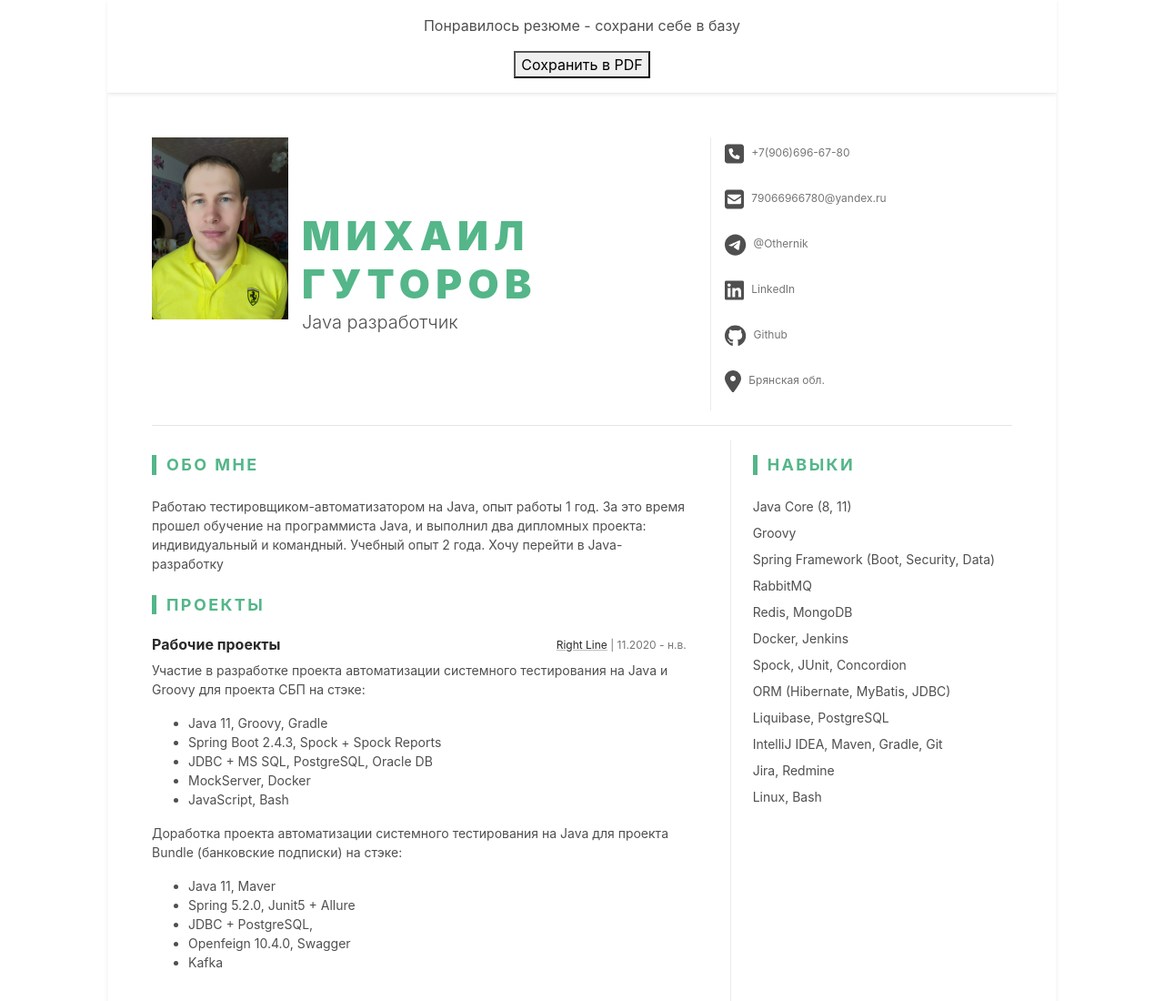
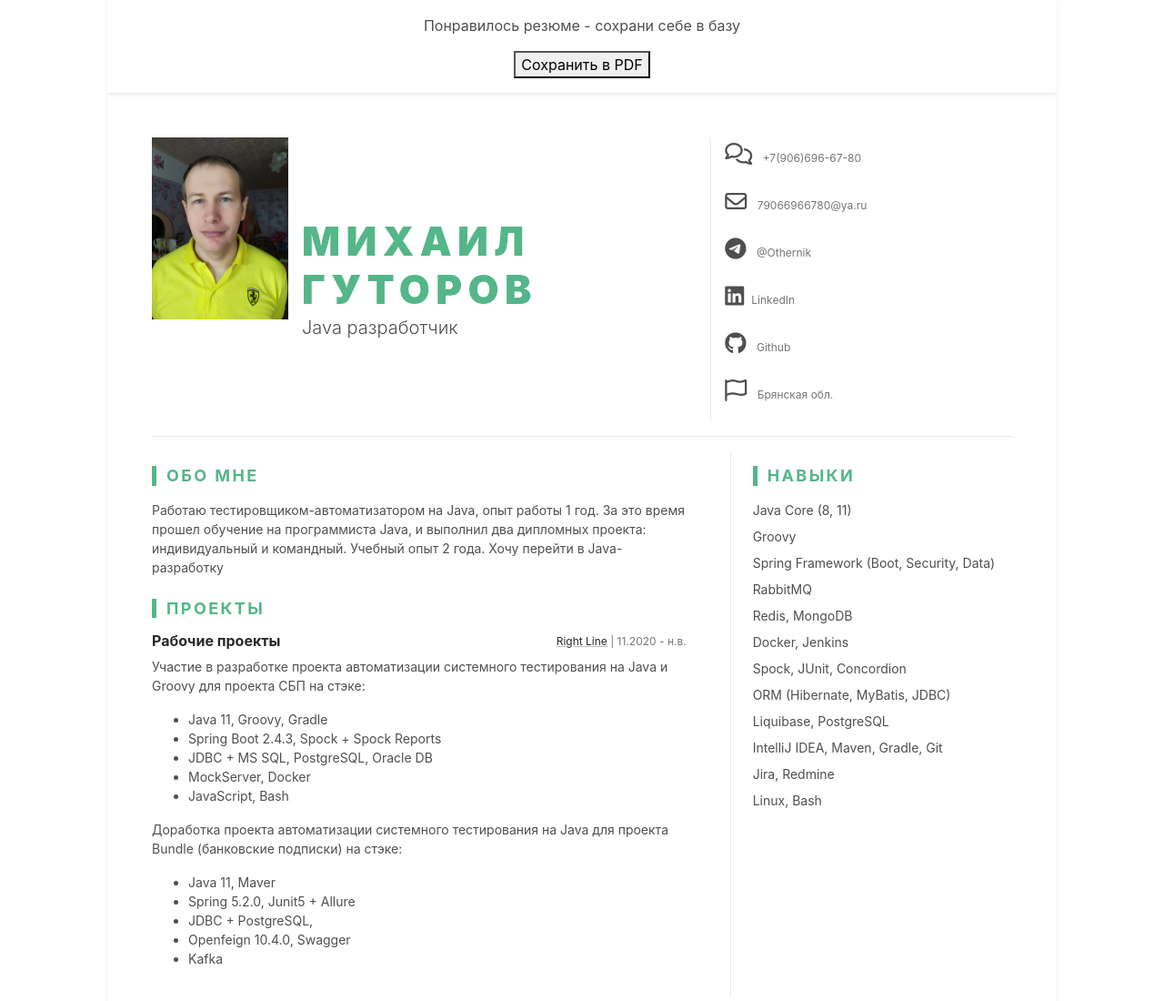
Before and after one commit to Folko85/about-me, a plain HTML site: page index.html in a window 1280 px wide. Shown: the top 1100 px of the page at 91% size. Drawn offline with Linux system fonts and the light colour scheme.

Commit message:
Фикс печати иконок

```diff
--- a/index.html
+++ b/index.html
@@ -51,34 +51,34 @@
                             <div class="resume-contact col-12 col-md-6 col-lg-4 col-xl-4" align="left">
                                 <ul class="list-unstyled mb-0">
 
-                                    <li class="mb-4"><i class="fas fa-phone-square fa-2x mr-2"
-                                                        data-fa-transform="down-4"></i><span
-                                            class="d-lg-inline-block text-muted">+7(906)696-67-80</span></li>
+                                    <li class="mb-4">
+                                        <span class="icon-common fa-2x mr-2" data-fa-transform="down-4">&#xf086;</span>
+                                        <span class="d-lg-inline-block text-muted">+7(906)696-67-80</span></li>
 
-                                    <li class="mb-4"><a class="resume-link" href="mailto:79066966780@yandex.ru"><i
-                                            class="fas fa-envelope-square fa-2x mr-2"
-                                            data-fa-transform="down-4"></i><span
-                                            class="d-lg-inline-block text-muted">79066966780@yandex.ru</span></a></li>
+                                    <li class="mb-4"><a class="resume-link" href="mailto:79066966780@ya.ru">
+                                        <span class="icon-common fa-2x mr-2" data-fa-transform="down-4">&#xf0e0;</span>
+                                        <span class="d-lg-inline-block text-muted">79066966780@ya.ru</span>
+                                    </a></li>
 
-                                    <li class="mb-4"><a class="resume-link" href="https://t.me/Othernik"><i
-                                            class="fa-brands fa-telegram fa-2x mr-2"
-                                            data-fa-transform="down-4"></i><span
-                                            class="d-lg-inline-block text-muted">@Othernik</span></a></li>
+                                    <li class="mb-4"><a class="resume-link" href="https://t.me/Othernik">
+                                        <span class="icon fa-2x mr-2" data-fa-transform="down-4">&#xf2c6;</span>
+                                        <span class="d-lg-inline-block text-muted">@Othernik</span></a></li>
 
                                     <li class="mb-4"><a class="resume-link"
-                                                        href="https://www.linkedin.com/in/gutorovmn/"><i
-                                            class="fab fa-linkedin fa-2x mr-2" data-fa-transform="down-4"></i><span
+                                                        href="https://www.linkedin.com/in/gutorovmn/"><span
+                                            class="icon fa-2x mr-2" data-fa-transform="down-4">&#xf08c;</span><span
                                             class="d-lg-inline-block text-muted">LinkedIn</span></a></li>
 
-                                    <li class="mb-4"><a class="resume-link" href="https://github.com/Folko85"><i
-                                            class="fa-brands fa-github fa-2x mr-2" data-fa-transform="down-4"></i><span
-                                            class="d-lg-inline-block text-muted">Github</span></a></li>
+                                    <li class="mb-4"><a class="resume-link" href="https://github.com/Folko85">
+                                        <span class="icon fa-2x mr-2" data-fa-transform="down-4">&#xf09b;</span>
+                                        <span class="d-lg-inline-block text-muted">Github</span>
+                                    </a></li>
 
-                                    <li class="mb-4"><a class="resume-link"
-                                                        href="https://www.google.com/maps/place/Погар/"><i
-                                            class="fas fa-map-marker-alt fa-2x mr-2"
-                                            data-fa-transform="down-4"></i><span
-                                            class="d-lg-inline-block text-muted">Брянская обл.</span></a></li>
+                                    <li class="mb-4">
+                                        <a class="resume-link" href="https://www.google.com/maps/place/Погар/">
+                                            <span class="icon-common fa-2x mr-2"
+                                                  data-fa-transform="down-4">&#xf024;</span>
+                                            <span class="d-lg-inline-block text-muted">Брянская обл.</span></a></li>
 
                                 </ul>
                             </div><!--//resume-contact-->
@@ -92,8 +92,10 @@
                             <div class="resume-main col-12 col-lg-8 col-xl-8 pr-0 pr-lg-5">
                                 <section class="work-section py-3">
                                     <h3 class="text-uppercase resume-section-heading mb-4">Обо мне</h3>
-                                    <div class="item-content">Работаю тестировщиком-автоматизатором на Java, опыт работы 1 год.
-                                        За это время прошел обучение на программиста Java, и выполнил два дипломных проекта:
+                                    <div class="item-content">Работаю тестировщиком-автоматизатором на Java, опыт работы
+                                        1 год.
+                                        За это время прошел обучение на программиста Java, и выполнил два дипломных
+                                        проекта:
                                         индивидуальный и командный. Учебный опыт 2 года. Хочу перейти в
                                         Java-разработку<br>
                                     </div>
@@ -111,7 +113,8 @@
                                             </div>
                                         </div>
                                         <div class="item-content">
-                                            <p> Участие в разработке проекта автоматизации системного тестирования на Java и Groovy
+                                            <p> Участие в разработке проекта автоматизации системного тестирования на
+                                                Java и Groovy
                                                 для проекта СБП на стэке:
                                             </p>
                                             <ul class="resume-list">
```
Also changed, not shown: css/devresume.css.
